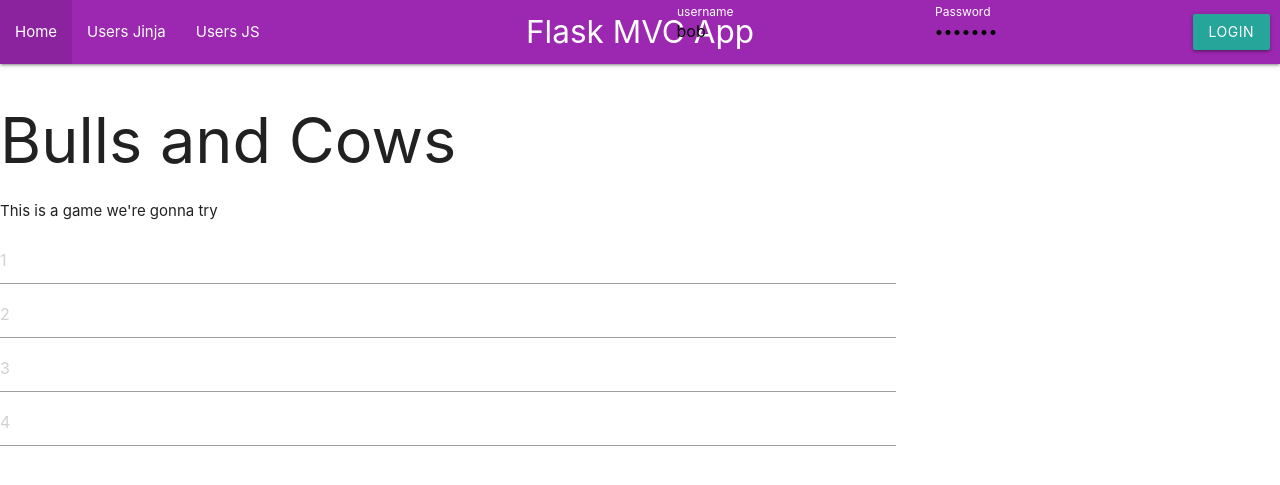
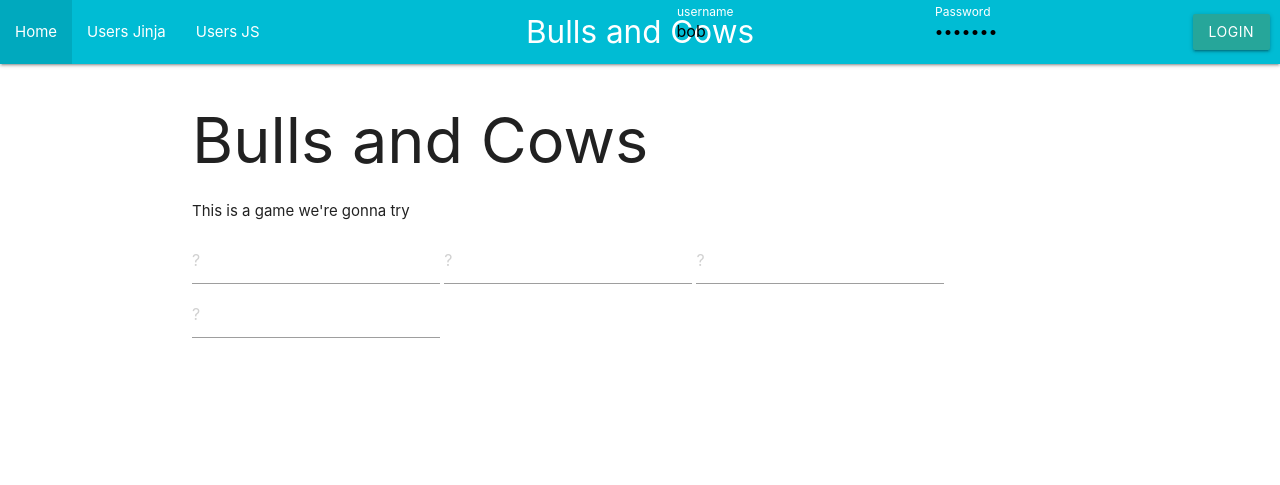
Before and after one commit to Zidane-Timothy/EliteEmployees, a Flask app: page / in a window 1280 px wide. Shown: the top 485 px of the page. Run offline with Flask 3, Linux system fonts and the light colour scheme.

Commit message:
change css of input forms

```diff
--- a/App/templates/index.html
+++ b/App/templates/index.html
@@ -1,6 +1,6 @@
 {% extends "layout.html" %}
-{% block title %}Flask MVC App{% endblock %}
-{% block page %}Flask MVC App{% endblock %}
+{% block title %}Bulls and Cows{% endblock %}
+{% block page %}Bulls and Cows{% endblock %}
 
 {{ super() }}
 
@@ -10,31 +10,13 @@
         <p> Welcome {{current_user.username}} </p>
     {% endif %}
     <p>This is a game we're gonna try</p>
-<style>
-  .container{
-    display: inline-block;
 
-  }
-    .Square {
-
-
-      display: flex;
-      justify-content: center;
-      align-items: center;
-
-        width: 50px;
-        height: 50px;
-        font-size: 24px;
-        text-align: center;
-        margin: 5px;
-    }
-</style>
-<div class="row-container">
-    <form id="Square" style=>
-        <input type="text" maxlength="1" class="wordleInput" placeholder="1">
-        <input type="text" maxlength="1" class="wordleInput" placeholder="2">
-        <input type="text" maxlength="1" class="wordleInput" placeholder="3">
-        <input type="text" maxlength="1" class="wordleInput" placeholder="4">
+<div class="column" id="gamerow">
+    <form id="Square" class="row">
+      <div id="inputbox1" class="column" style="display: inline-block"><input type="text" maxlength="1" class="wordleInput" placeholder="?"></div>
+      <div id="inputbox2" class="column" style="display: inline-block"><input type="text" maxlength="1" class="wordleInput" placeholder="?"></div>
+      <div id="inputbox3" class="column" style="display: inline-block"><input type="text" maxlength="1" class="wordleInput" placeholder="?"></div>
+      <div id="inputbox4" class="column" style="display: inline-block"><input type="text" maxlength="1" class="wordleInput" placeholder="?"></div>
     </form>
 </div>
 {% endblock %}
--- a/App/templates/layout.html
+++ b/App/templates/layout.html
@@ -14,7 +14,7 @@
   </head>
   <body>
 
-      <nav class="purple">
+      <nav class="cyan">
           <div class="nav-wrapper">
               <a href="#!" class="brand-logo center">{% block page %}{% endblock %}</a>
               <ul id="nav-mobile" class="left">
```
